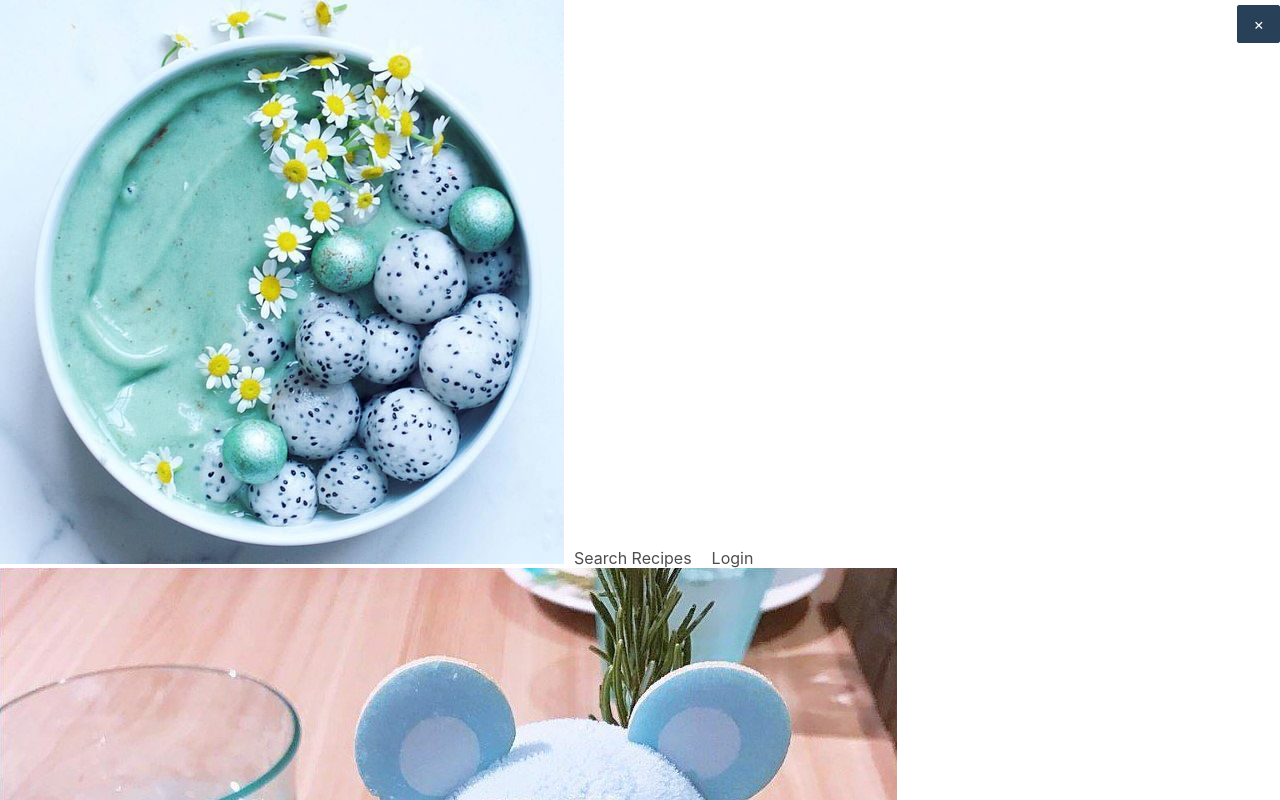
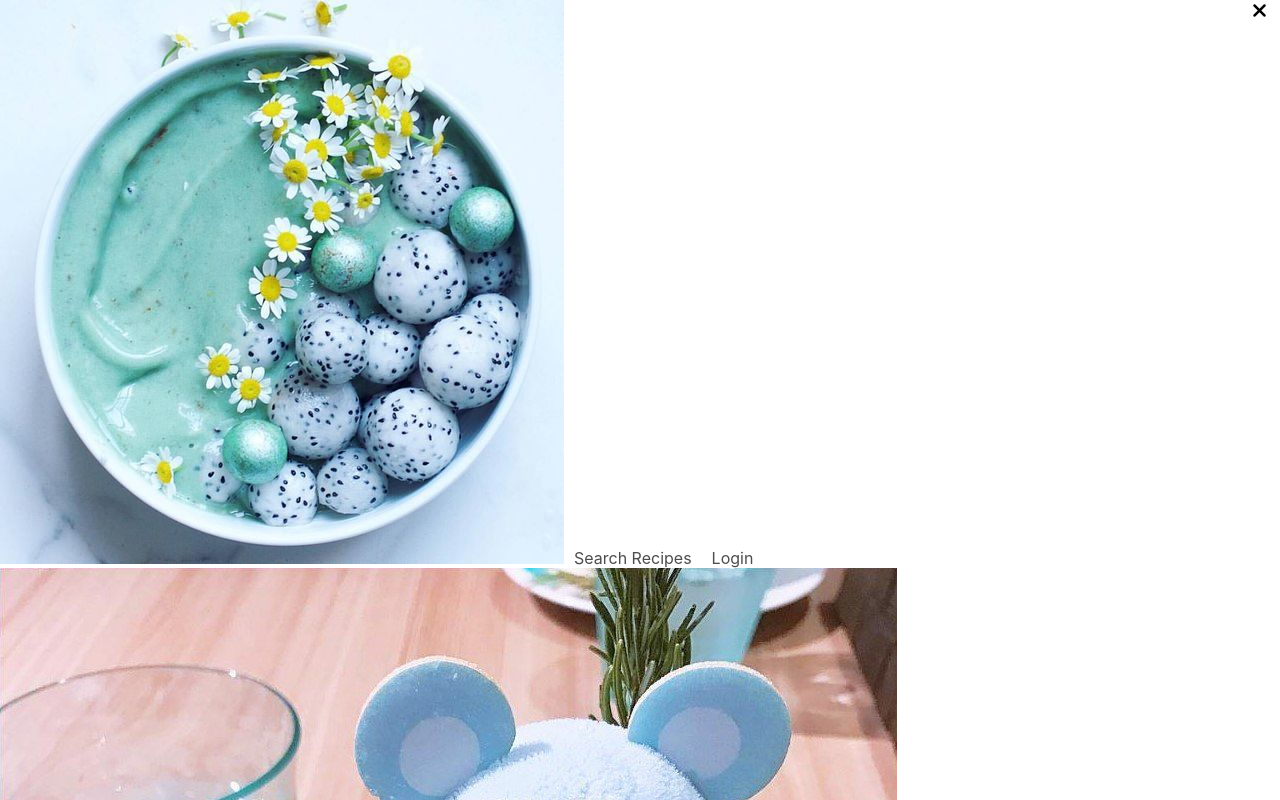
Before and after one commit to Disha644/food-o-mania, a React app: page /meal-planner in a window 1280 px wide. Shown: the top 800 px of the page. Built offline with nearby package versions, Linux system fonts and the light colour scheme.

Commit message:
added favicon for cross

```diff
--- a/src/containers/MealPlanner/MealPlanner.css
+++ b/src/containers/MealPlanner/MealPlanner.css
@@ -100,6 +100,9 @@
   margin: 15px;
   align-items: center;
 }
+i:hover{
+    cursor:pointer
+}
 
 .meal img {
   width: 35%;
--- a/src/containers/MealPlanner/MealPlanner.js
+++ b/src/containers/MealPlanner/MealPlanner.js
@@ -63,11 +63,10 @@ const MealPlanner = (props) => {
     }
 
     const modal = <Modal close={closeModalHandler} show={showModal}>
-
-        <button type="button" className="close" aria-label="Close" style={{ position: 'absolute', right: 0, top: 0 }} onClick={closeModalHandler}>
-            <span aria-hidden="true">&times;</span>
-        </button>
-
+            <i class="fas fa-times fa-lg"
+            aria-hidden="true"
+            style={{ position: 'absolute', right: 5, top: 10}}
+            onClick={closeModalHandler}></i>
         {!saveLoader ? [
             saveStatus === 'failed' ?
                 <p style={{ color: 'red' }}>Failed To Save Into Database!!</p> :
```
